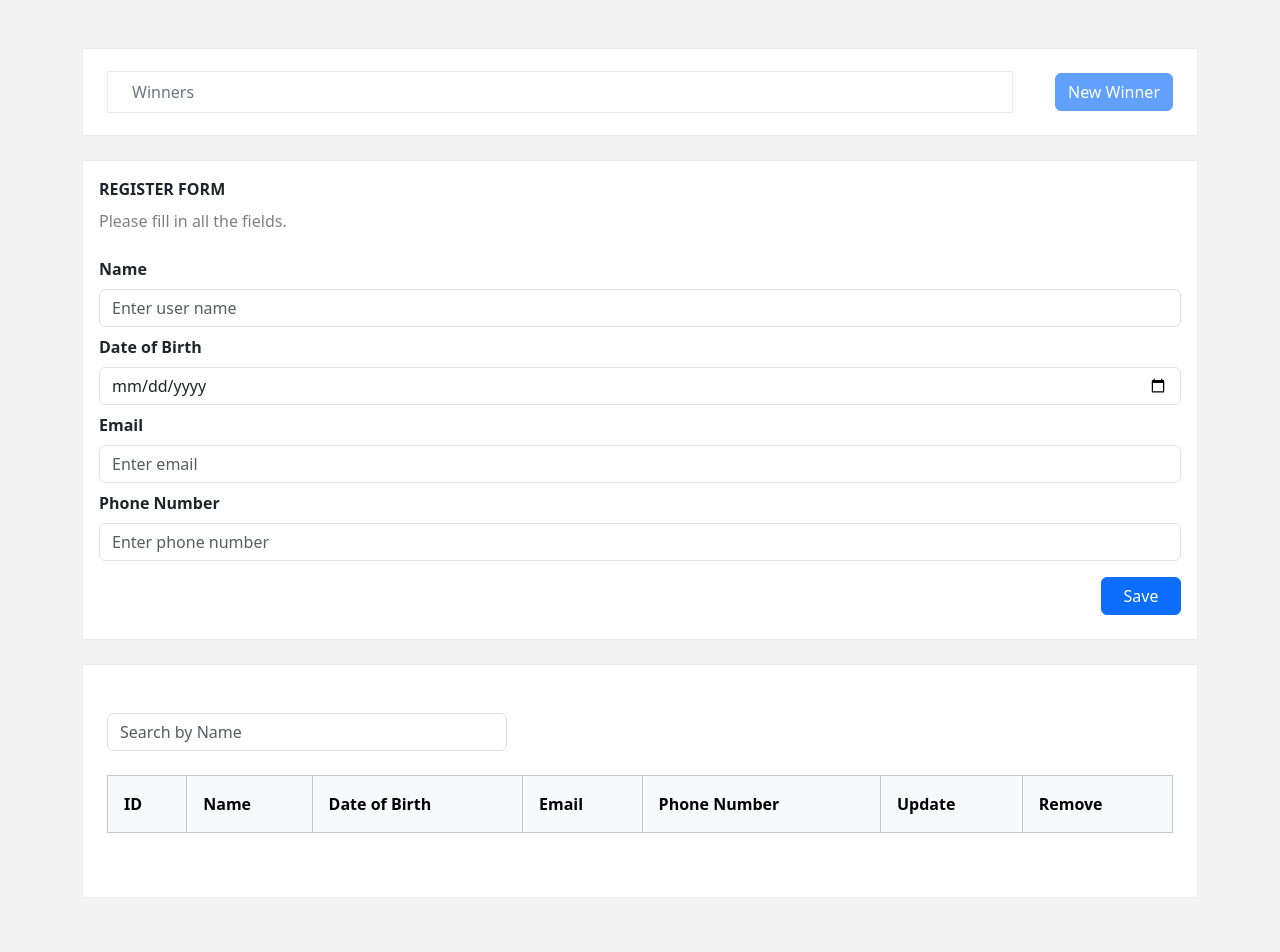
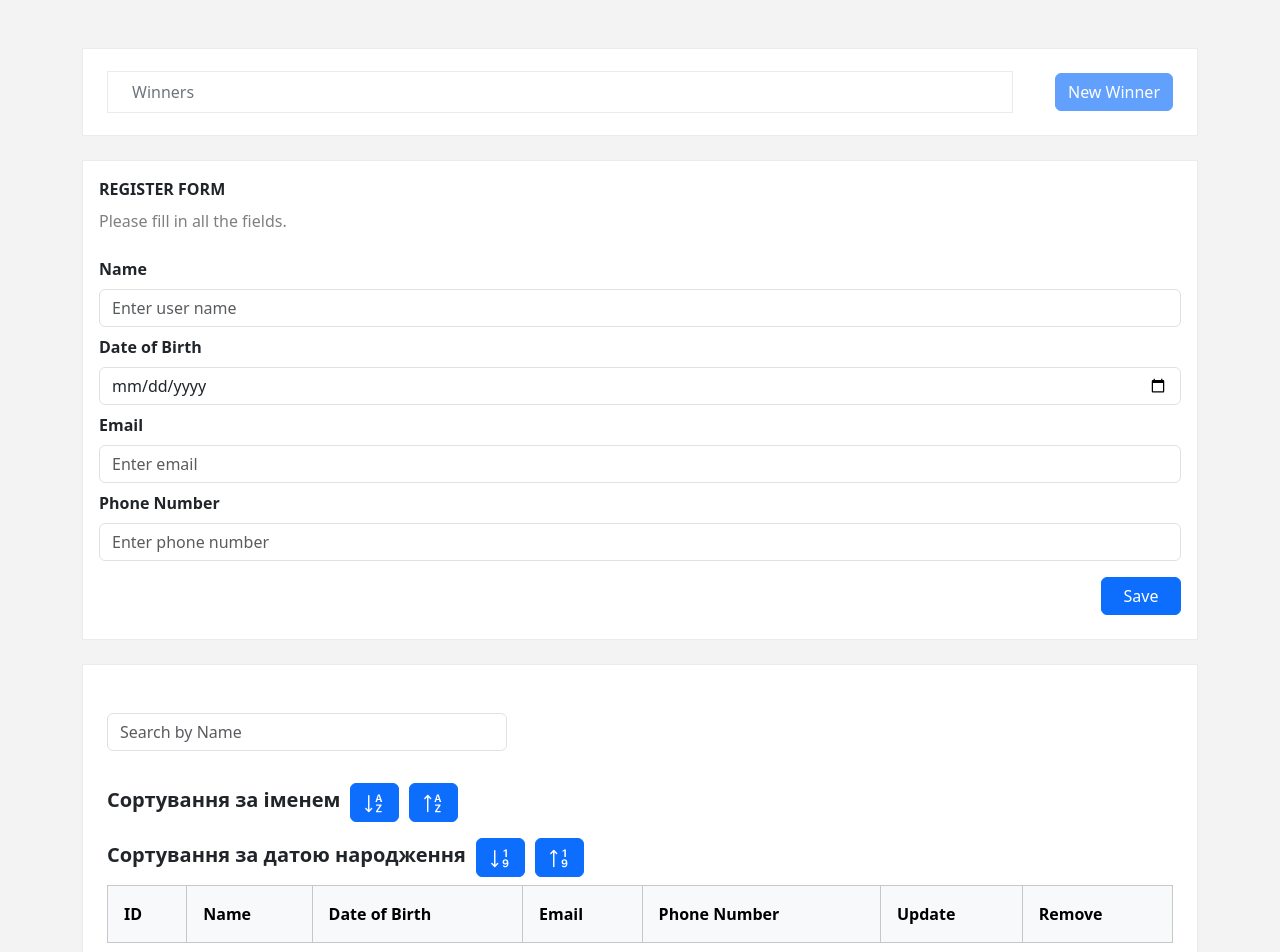
Before and after one commit to Vitalina-Korchova/vue-lottery-app, a Vue app: page / in a window 1280 px wide. Shown: the top 952 px of the page. Built offline with nearby package versions, Linux system fonts and the light colour scheme.

Commit message:
added UI sort , some functions

```diff
--- a/src/App.vue
+++ b/src/App.vue
@@ -49,17 +49,22 @@ const updateParticipant = (updatedParticipant: Participant) => {
 const searchParticipants = (query: string) => {
   searchTerm.value = query
 }
+
+const sortParticipantsByNameDec = () => {
+  participants.value.sort((a, b) => a.name.localeCompare(b.name))
+}
 </script>
 
 <template>
   <div class="container">
     <WinnerBlock :participants="participants" />
-    <RegistrationForm @add-participant="addParticipant" />
+    <RegistrationForm @add-participant="addParticipant" :participants="participants" />
     <ListParticipants
       :participants="filteredParticipants"
       @remove-participant="removeParticipant"
       @update-participant="updateParticipant"
       @search-by-name="searchParticipants"
+      @sort-name-dec="sortParticipantsByNameDec"
     />
   </div>
 </template>
--- a/src/components/ListParticipantsBlock.vue
+++ b/src/components/ListParticipantsBlock.vue
@@ -30,7 +30,12 @@ const participant = reactive<Participant>({
   phoneNumber: ''
 })
 
-const emit = defineEmits(['remove-participant', 'update-participant', 'search-by-name'])
+const emit = defineEmits([
+  'remove-participant',
+  'update-participant',
+  'search-by-name',
+  'sort-name-dec'
+])
 
 //для відкриття модального вікна
 const selectedParticipantId = ref<number | null>(null)
@@ -90,6 +95,8 @@ const validateAllFields = () => {
     errors.email = 'Email is required!'
   } else if (!emailRegex.test(participant.email)) {
     errors.email = 'Invalid email format!'
+  } else if (props.participants.some((p) => p.email === participant.email)) {
+    errors.email = 'This email already exists!'
   } else {
     errors.email = ''
   }
@@ -115,11 +122,22 @@ const UpdateParticipant = () => {
 const filterByName = (name: string) => {
   emit('search-by-name', name)
 }
+
+const sortNameDec = () => {
+  emit('sort-name-dec', participant)
+}
 </script>
 
 <template>
   <div id="containerParticipants" class="py-5 px-4 mb-5 bg-white border border-light-subtle">
     <SearchBar :participants="participants" @filter-by-name="filterByName" />
+    <label id="labelSort" class="fs-5 fw-bold">Сортування за іменем</label>
+    <UButton id="sortDec" customClass="btn-primary" icon="sortNameDec" @click="sortNameDec" />
+    <UButton customClass="btn-primary" icon="sortNameInc" />
+    <br />
+    <label id="labelSort" class="fs-5 fw-bold">Сортування за датою народження</label>
+    <UButton id="sortDec" customClass="btn-primary" icon="sortDateBirthDec" />
+    <UButton customClass="btn-primary" icon="sortDateBirthInc" />
     <UTable
       :columns="['ID', 'Name', 'Date of Birth', 'Email', 'Phone Number', 'Update', 'Remove']"
       :rows="participants"
@@ -198,4 +216,12 @@ const filterByName = (name: string) => {
   </div>
 </template>
 
-<style scoped></style>
+<style scoped>
+#labelSort {
+  margin-right: 10px;
+}
+
+#sortDec {
+  margin-right: 10px;
+}
+</style>
--- a/src/components/RegistrationForm.vue
+++ b/src/components/RegistrationForm.vue
@@ -19,7 +19,7 @@ const participant = reactive<Participant>({
   phoneNumber: ''
 })
 
-const participants = ref<Participant[]>([])
+const propsParticipants = defineProps<{ participants: Participant[] }>()
 
 const errors = reactive<{ [key: string]: string }>({
   name: '',
@@ -31,7 +31,8 @@ const errors = reactive<{ [key: string]: string }>({
 // Використовую defineEmits для визначення події
 const emit = defineEmits(['add-participant'])
 
-// Функція для перевірки кожного поля на порожність
+const participantIdCounter = ref(1)
+
 const validateAllFields = () => {
   const emailRegex = /^[^\s@]+@[^\s@]+\.[^\s@]+$/
   const phoneRegex = /^0\d{9}$/
@@ -52,7 +53,7 @@ const validateAllFields = () => {
     errors.email = 'Email is required!'
   } else if (!emailRegex.test(participant.email)) {
     errors.email = 'Invalid email format!'
-  } else if (participants.value.some((p) => p.email === participant.email)) {
+  } else if (propsParticipants.participants.some((p) => p.email === participant.email)) {
     errors.email = 'This email already exists!'
   } else {
     errors.email = ''
@@ -69,8 +70,6 @@ const validateAllFields = () => {
   return !(errors.name || errors.dateBirth || errors.email || errors.phoneNumber)
 }
 
-const participantIdCounter = ref(1)
-
 const saveParticipant = (event: Event) => {
   event.preventDefault()
 
@@ -80,7 +79,6 @@ const saveParticipant = (event: Event) => {
   }
 
   const newParticipant = { ...participant, id: participantIdCounter.value++ }
-  participants.value.push(newParticipant)
 
   // Очищуємо поля форми
   Object.keys(participant).forEach((key) => {
--- a/src/components/UButton.vue
+++ b/src/components/UButton.vue
@@ -1,11 +1,12 @@
 <script setup lang="ts">
-import { defineProps } from 'vue'
+import { defineProps, computed } from 'vue'
 
 const props = defineProps<{
-  label: string
+  label?: string
   id?: string
   customClass?: string
   disabled?: boolean
+  icon?: 'sortNameDec' | 'sortNameInc' | 'sortDateBirthDec' | 'sortDateBirthInc'
 }>()
 
 const emit = defineEmits(['click'])
@@ -13,6 +14,35 @@ const emit = defineEmits(['click'])
 const handleClick = (event: MouseEvent) => {
   emit('click', event)
 }
+
+const iconPath = computed(() => {
+  switch (props.icon) {
+    case 'sortNameDec':
+      return [
+        'M10.082 5.629L9.664 7H8.598l1.789-5.332h1.234L13.402 7h-1.12l-.419-1.371zm1.57-.785L11 2.687h-.047l-.652 2.157z',
+        'M12.96 14H9.028v-.691l2.579-3.72v-.054H9.098v-.867h3.785v.691l-2.567 3.72v.054h2.645zM4.5 2.5a.5.5 0 0 0-1 0v9.793l-1.146-1.147a.5.5 0 0 0-.708.708l2 1.999.007.007a.497.497 0 0 0 .7-.006l2-2a.5.5 0 0 0-.707-.708L4.5 12.293z'
+      ]
+    case 'sortNameInc':
+      return [
+        'M10.082 5.629 9.664 7H8.598l1.789-5.332h1.234L13.402 7h-1.12l-.419-1.371zm1.57-.785L11 2.687h-.047l-.652 2.157z',
+        'M12.96 14H9.028v-.691l2.579-3.72v-.054H9.098v-.867h3.785v.691l-2.567 3.72v.054h2.645zm-8.46-.5a.5.5 0 0 1-1 0V3.707L2.354 4.854a.5.5 0 1 1-.708-.708l2-1.999.007-.007a.5.5 0 0 1 .7.006l2 2a.5.5 0 1 1-.707.708L4.5 3.707z'
+      ]
+    case 'sortDateBirthDec':
+      return [
+        'M12.438 1.668V7H11.39V2.684h-.051l-1.211.859v-.969l1.262-.906h1.046z',
+        'M11.36 14.098c-1.137 0-1.708-.657-1.762-1.278h1.004c.058.223.343.45.773.45.824 0 1.164-.829 1.133-1.856h-.059c-.148.39-.57.742-1.261.742-.91 0-1.72-.613-1.72-1.758 0-1.148.848-1.835 1.973-1.835 1.09 0 2.063.636 2.063 2.687 0 1.867-.723 2.848-2.145 2.848zm.062-2.735c.504 0 .933-.336.933-.972 0-.633-.398-1.008-.94-1.008-.52 0-.927.375-.927 1 0 .64.418.98.934.98',
+        'M4.5 2.5a.5.5 0 0 0-1 0v9.793l-1.146-1.147a.5.5 0 0 0-.708.708l2 1.999.007.007a.497.497 0 0 0 .7-.006l2-2a.5.5 0 0 0-.707-.708L4.5 12.293z'
+      ]
+    case 'sortDateBirthInc':
+      return [
+        'M12.438 1.668V7H11.39V2.684h-.051l-1.211.859v-.969l1.262-.906h1.046z',
+        'M11.36 14.098c-1.137 0-1.708-.657-1.762-1.278h1.004c.058.223.343.45.773.45.824 0 1.164-.829 1.133-1.856h-.059c-.148.39-.57.742-1.261.742-.91 0-1.72-.613-1.72-1.758 0-1.148.848-1.835 1.973-1.835 1.09 0 2.063.636 2.063 2.687 0 1.867-.723 2.848-2.145 2.848zm.062-2.735c.504 0 .933-.336.933-.972 0-.633-.398-1.008-.94-1.008-.52 0-.927.375-.927 1 0 .64.418.98.934.98',
+        'M4.5 13.5a.5.5 0 0 1-1 0V3.707L2.354 4.854a.5.5 0 1 1-.708-.708l2-1.999.007-.007a.5.5 0 0 1 .7.006l2 2a.5.5 0 1 1-.707.708L4.5 3.707z'
+      ]
+    default:
+      return []
+  }
+})
 </script>
 
 <template>
@@ -23,7 +53,18 @@ const handleClick = (event: MouseEvent) => {
     :id="id"
     :disabled="disabled"
   >
-    {{ label }}
+    <svg
+      v-if="icon"
+      xmlns="http://www.w3.org/2000/svg"
+      width="23"
+      height="23"
+      fill="currentColor"
+      class="bi"
+      viewBox="0 0 16 16"
+    >
+      <path v-for="(path, index) in iconPath" :key="index" :d="path" />
+    </svg>
+    <span v-if="label" :class="{ 'ms-2': icon }">{{ label }}</span>
   </button>
 </template>
 
--- a/src/components/UModal.vue
+++ b/src/components/UModal.vue
@@ -1,5 +1,6 @@
 <script setup lang="ts">
 import { defineProps } from 'vue'
+import Ubutton from './UButton.vue'
 
 const props = defineProps<{
   title: string
@@ -19,32 +20,24 @@ const emit = defineEmits(['close', 'buttonOneClick', 'buttonTwoClick'])
       <div class="modal-content">
         <div class="modal-header">
           <h5 class="modal-title">{{ title }}</h5>
-          <button
-            type="button"
-            class="btn-close"
-            data-bs-dismiss="modal"
-            aria-label="Close"
-            @click="$emit('close')"
-          >
-            {{ buttonClose }}
-          </button>
+          <Ubutton :label="buttonClose" customClass="btn-close" @click="$emit('close')" />
         </div>
         <div class="modal-body">
           <p>{{ text }}</p>
           <slot name="modal-inputs"></slot>
         </div>
         <div class="modal-footer">
-          <button type="button" class="btn btn-secondary" @click="$emit('buttonOneClick')">
-            {{ buttonOneText }}
-          </button>
-          <button
+          <Ubutton
+            :label="buttonOneText"
+            customClass="btn-secondary"
+            @click="$emit('buttonOneClick')"
+          />
+          <Ubutton
             v-if="buttonTwoText"
-            type="button"
-            class="btn btn-primary"
+            :label="buttonTwoText"
+            customClass="btn-primary"
             @click="$emit('buttonTwoClick')"
-          >
-            {{ buttonTwoText }}
-          </button>
+          />
         </div>
       </div>
     </div>
```
